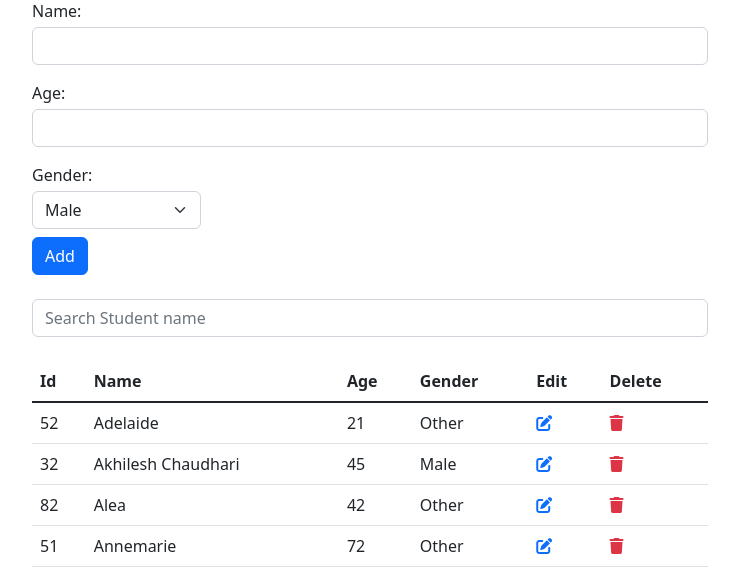
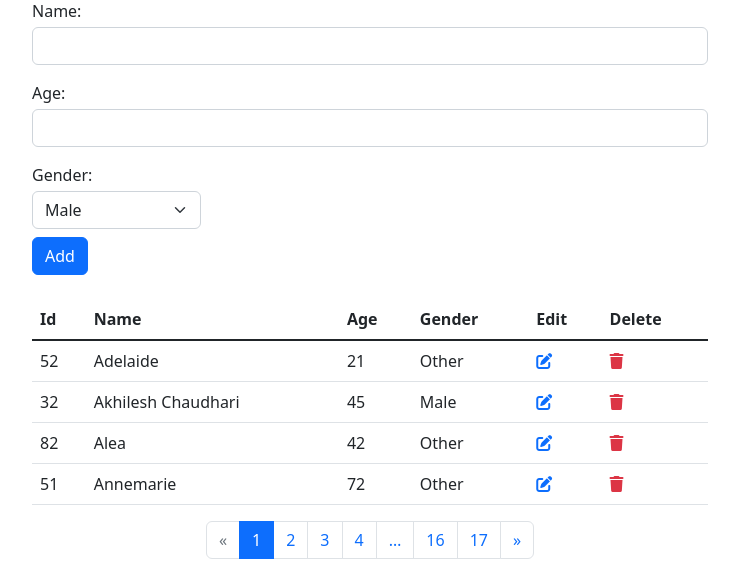
Before and after one commit to rampravesh22/django-practice, a Django app: page / in a window 1280 px wide. Shown: the part 94-671 px from the top of the page, without its empty margins (270-1009 px from the left). Run offline with Django 4.2, Linux system fonts and the light colour scheme; data comes from the database, SQL or seed files in the repository; some libraries are stand-ins or nearby versions.

Commit message:
just commit

```diff
--- a/formp/core/templates/core/home.html
+++ b/formp/core/templates/core/home.html
@@ -27,9 +27,6 @@
         {% endfor %}
     {% endif %}
     <div class="student-details">
-        <form action="" method="post">
-            <input type="text" placeholder="Search Student name" class="form-control">
-        </form>
         <table class="table mt-4">
             <thead>
                 <tr>
--- a/formp/core/views.py
+++ b/formp/core/views.py
@@ -23,6 +23,7 @@ def home(request):
             return redirect('/')
     else:
         form = StudentRegister()
+
 
     students = Student.objects.all()
 
```
